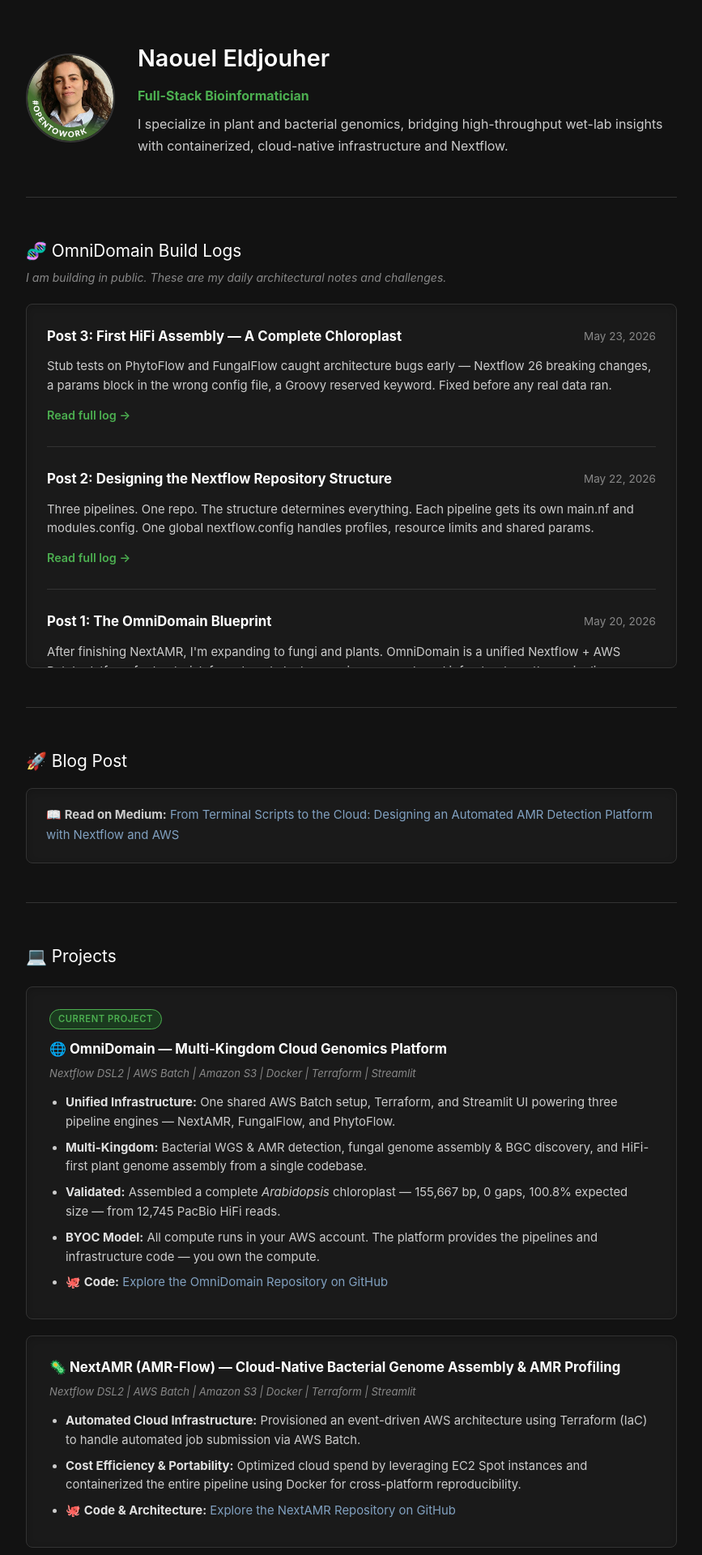
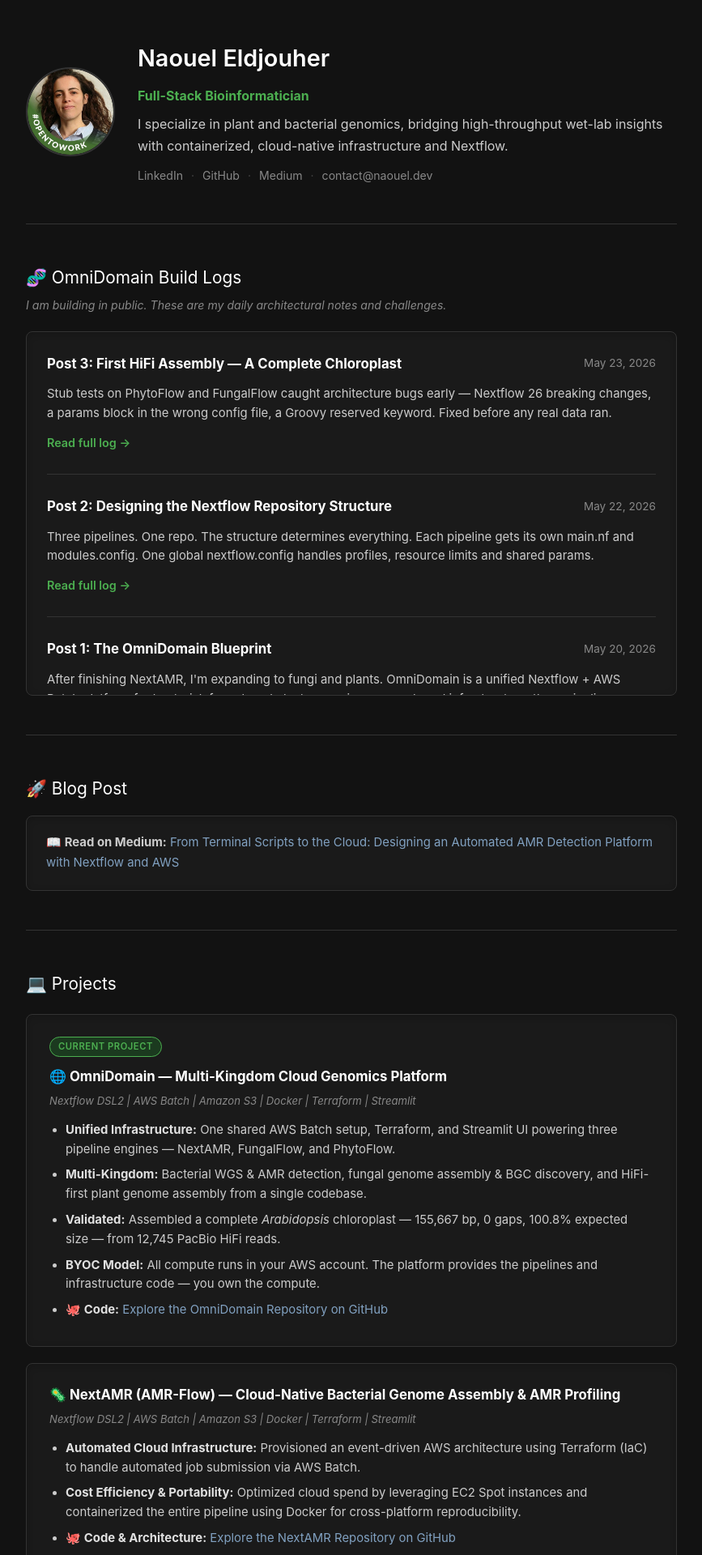
Before and after one commit to NaouelEldjouher/NaouelEldjouher.github.io, a Jekyll site: the page built from index.html, in a window 1280 px wide. Shown: the top 1920 px of the page at 81% size, without its empty margins (206-1073 px from the left). Built offline with Jekyll 4.4.1, drawn with Linux system fonts in a browser that asks for light colours; some of the changed text lies outside the part shown.

Commit message:
Update index.html

```diff
--- a/index.html
+++ b/index.html
@@ -26,13 +26,15 @@
     a:hover { text-decoration: underline; }
     hr { border: none; border-top: 1px solid #333; margin: 48px 0; }
     code { background-color: #2e3440; color: #eceff4; padding: 2px 6px; border-radius: 4px; }
-    h2 { color: #ffffff; font-size: 1.3em; margin-bottom: 6px; }
-    h3 { color: #ffffff; font-size: 1.15em; margin: 0 0 16px 0; }
     h4 { color: #ffffff; font-size: 1.05em; margin: 0 0 4px 0; }
-    .intro { margin-bottom: 48px; }
     .section { margin-bottom: 48px; }
     .section-title { color: #ffffff; font-size: 1.3em; margin-bottom: 4px; }
     .section-sub { color: #888; font-size: 0.88em; margin-bottom: 20px; font-style: italic; }
+    .contact-line { font-size: 0.88em; color: #888; margin-top: 10px; }
+    .contact-line a { color: #888; }
+    .contact-line a:hover { color: #e0e0e0; text-decoration: none; }
+    .contact-sep { margin: 0 6px; color: #444; }
+    .email-protect span { display: none; }
     .feed-container {
       background-color: #1a1a1a;
       border: 1px solid #333;
@@ -86,9 +88,6 @@
     .tools-list li { padding: 6px 0; border-bottom: 1px solid #222; font-size: 0.93em; color: #cccccc; }
     .tools-list li:last-child { border-bottom: none; }
     .tools-list li strong { color: #e0e0e0; }
-    .connect-list { list-style: none; padding: 0; }
-    .connect-list li { padding: 6px 0; font-size: 0.95em; }
-    .connect-list li strong { color: #e0e0e0; }
     .blog-box {
       background-color: #1a1a1a;
       border: 1px solid #333;
@@ -98,6 +97,20 @@
     }
     .blog-box p { margin: 0; font-size: 0.93em; color: #cccccc; }
   </style>
+  <script>
+  window.addEventListener('DOMContentLoaded', () => {
+    const emailLink = document.getElementById('email-link');
+    if (emailLink) {
+      const reveal = () => {
+        emailLink.href = 'mailto:contact@naouel.dev';
+        emailLink.removeEventListener('click', reveal);
+        emailLink.removeEventListener('mouseenter', reveal);
+      };
+      emailLink.addEventListener('click', reveal);
+      emailLink.addEventListener('mouseenter', reveal);
+    }
+  });
+  </script>
 </head>
 <body>
 
@@ -108,6 +121,15 @@
     <h1 style="color:#ffffff; font-size:1.8em; font-weight:600; margin-bottom:8px;">Naouel Eldjouher</h1>
     <strong style="color:#4CAF50;">Full-Stack Bioinformatician</strong>
     <p style="margin-top:8px; color:#cccccc;">I specialize in plant and bacterial genomics, bridging high-throughput wet-lab insights with containerized, cloud-native infrastructure and Nextflow.</p>
+    <div class="contact-line">
+      <a href="https://linkedin.com/in/naoueleldjouher" target="_blank">LinkedIn</a>
+      <span class="contact-sep">·</span>
+      <a href="https://github.com/NaouelEldjouher" target="_blank">GitHub</a>
+      <span class="contact-sep">·</span>
+      <a href="https://medium.com/@NaouelEldjouher" target="_blank">Medium</a>
+      <span class="contact-sep">·</span>
+      <a href="#protected" id="email-link" class="email-protect">contact<span>-remove-bot-</span>@naouel.dev</a>
+    </div>
   </div>
 </div>
 
@@ -211,66 +233,5 @@
   </div>
 </div>
 
-<hr>
-
-<div class="section">
-  <div class="section-title">🛠️ Tools & Technologies I Work With</div>
-  <div style="margin-top:16px;">
-    <ul class="tools-list">
-      <li><strong>Bacterial Genomics:</strong> De novo & hybrid assembly · Genome annotation · AMR gene detection & profiling · Metagenomics</li>
-      <li><strong>Fungal Genomics:</strong> Genome assembly & structural annotation · BGC detection · CAZyme profiling · Secretome prediction</li>
-      <li><strong>Plant Genomics:</strong> HiFi organelle & nuclear assembly · Repeat masking · Gene prediction · NLR resistance gene identification · Comparative genomics</li>
-      <li><strong>Workflow & Cloud:</strong> Nextflow DSL2 · AWS Batch · S3 · EC2 Spot · Terraform · Docker · Slurm HPC · Bash</li>
-      <li><strong>Data & Dev:</strong> Python · R (Tidyverse) · SQL · Pandas · Streamlit · Git</li>
-    </ul>
-  </div>
-</div>
-
-<hr>
-
-<div class="section">
-  <div class="section-title">📫 Connect With Me</div>
-  <div style="margin-top:16px;">
-    <ul class="connect-list">
-      <li>💼 <strong>LinkedIn:</strong> <a href="https://linkedin.com/in/naoueleldjouher" target="_blank">linkedin.com/in/naoueleldjouher</a></li>
-      <li>🐙 <strong>GitHub:</strong> <a href="https://github.com/NaouelEldjouher" target="_blank">github.com/NaouelEldjouher</a></li>
-      <li>📖 <strong>Medium:</strong> <a href="https://medium.com/@NaouelEldjouher" target="_blank">medium.com/@NaouelEldjouher</a></li>
-
-      <li>📧 <strong>Email:</strong>
-        <a href="#protected" id="secure-link" class="email-protect">
-          contact<span>-remove-this-bot-</span>@naouel.dev
-        </a>
-      </li>
-    </ul>
-  </div>
-</div>
-
-<style>
-  .email-protect span {
-    display: none;
-  }
-</style>
-
-<script>
-  window.addEventListener('DOMContentLoaded', () => {
-    const emailLink = document.getElementById('secure-link');
-
-    if (emailLink) {
-      const revealEmail = (e) => {
-        const user = "contact";
-        const domain = "naouel.dev";
-
-        emailLink.href = `mailto:${user}@${domain}`;
-
-        emailLink.removeEventListener('click', revealEmail);
-        emailLink.removeEventListener('mouseenter', revealEmail);
-      };
-
-      emailLink.addEventListener('click', revealEmail);
-      emailLink.addEventListener('mouseenter', revealEmail);
-    }
-  });
-</script>
-
 </body>
 </html>
```
